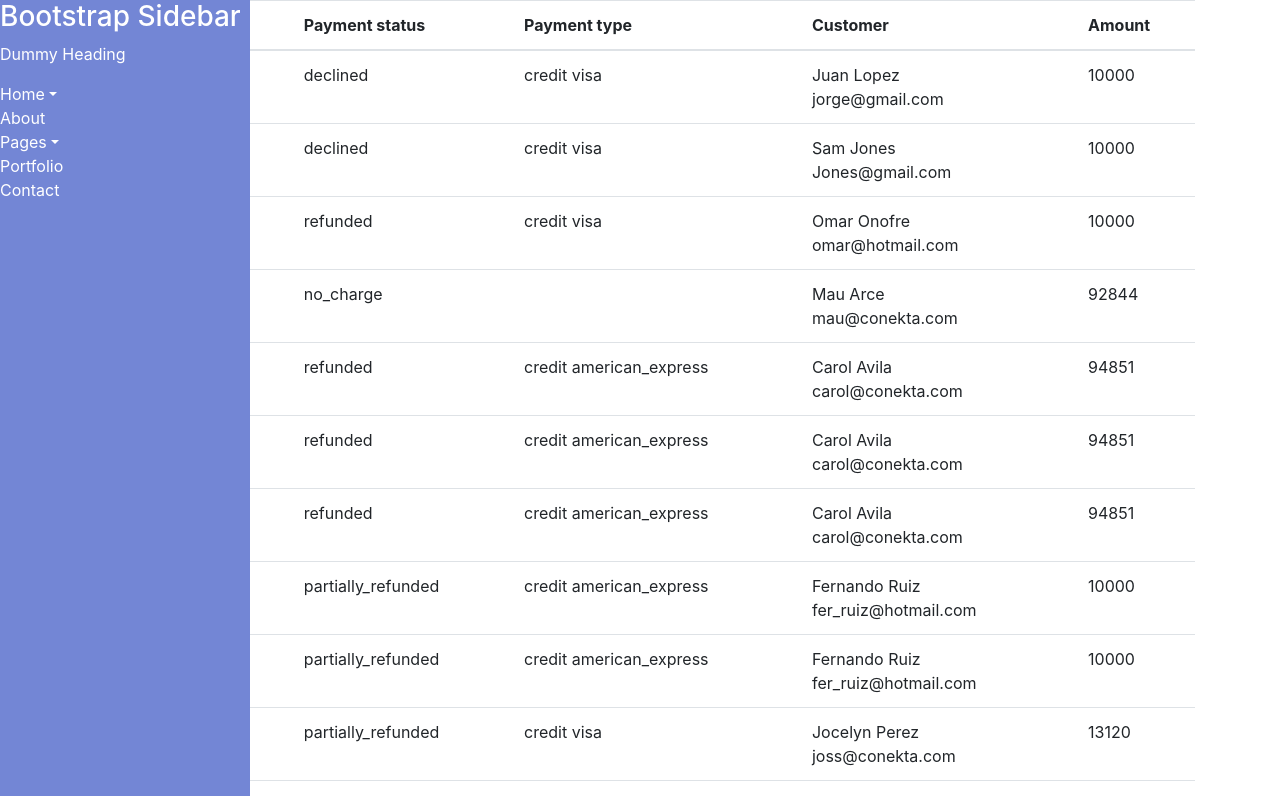
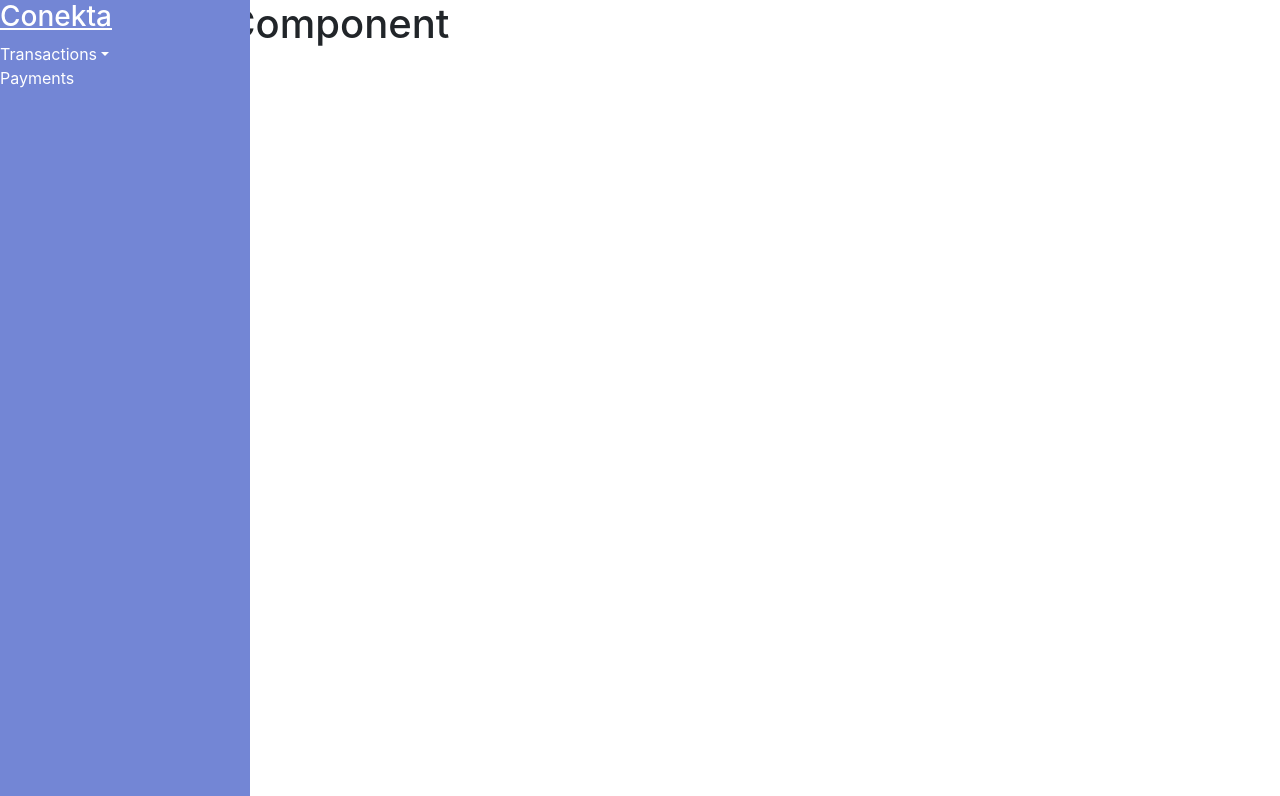
Before and after one commit to gyokebed/conekta, a React app: page /payment in a window 1280 px wide. Shown: the top 796 px of the page. Built offline with nearby package versions, Linux system fonts and the light colour scheme.

Commit message:
Routing payment details

```diff
--- a/src/App.js
+++ b/src/App.js
@@ -1,7 +1,8 @@
 import React, { Component } from "react";
-import { Route, Switch } from "react-router-dom";
+import { Route, Switch, Link } from "react-router-dom";
 
 import Payments from "./components/payments/payments.component.jsx";
+import Details from "./components/details/details.component.jsx";
 
 class App extends Component {
   render() {
@@ -10,67 +11,31 @@ class App extends Component {
         <div className="wrapper">
           {/* sidebar */}
           <nav id="sidebar">
-            <div class="sidebar-header">
-              <h3>Bootstrap Sidebar</h3>
+            <div className="sidebar-header">
+              <h3>
+                <Link to="/">Conekta</Link>
+              </h3>
             </div>
 
-            <ul class="list-unstyled components">
-              <p>Dummy Heading</p>
-              <li class="active">
+            <ul className="list-unstyled components">
+              <li className="active">
                 <a
                   href="#homeSubmenu"
                   data-toggle="collapse"
                   aria-expanded="false"
-                  class="dropdown-toggle"
+                  className="dropdown-toggle"
                 >
-                  Home
+                  Transactions
                 </a>
-                <ul class="collapse list-unstyled" id="homeSubmenu">
-                  <li>
-                    <a href="#">Home 1</a>
-                  </li>
-                  <li>
-                    <a href="#">Home 2</a>
-                  </li>
-                  <li>
-                    <a href="#">Home 3</a>
-                  </li>
-                </ul>
               </li>
               <li>
-                <a href="#">About</a>
-              </li>
-              <li>
-                <a
-                  href="#pageSubmenu"
-                  data-toggle="collapse"
-                  aria-expanded="false"
-                  class="dropdown-toggle"
-                >
-                  Pages
-                </a>
-                <ul class="collapse list-unstyled" id="pageSubmenu">
-                  <li>
-                    <a href="#">Page 1</a>
-                  </li>
-                  <li>
-                    <a href="#">Page 2</a>
-                  </li>
-                  <li>
-                    <a href="#">Page 3</a>
-                  </li>
-                </ul>
-              </li>
-              <li>
-                <a href="#">Portfolio</a>
-              </li>
-              <li>
-                <a href="#">Contact</a>
+                <a href="#">Payments</a>
               </li>
             </ul>
           </nav>
           <main className="container">
             <Switch>
+              <Route path="/payment" component={Details} />
               <Route path="/" component={Payments} />
             </Switch>
           </main>
--- a/src/components/payments/common/table-body.component.jsx
+++ b/src/components/common/table-body.component.jsx
@@ -17,7 +17,7 @@ const TableBody = ({ data }) => {
               <br></br>
               {payment.customer.email}
             </td>
-            <td>{payment.amount}</td>
+            <td>${payment.amount}</td>
           </tr>
         );
       })}
--- /dev/null
+++ b/src/components/details/details.component.jsx
@@ -0,0 +1,25 @@
+import React, { Component } from "react";
+import { records } from "../../services/fakePaymentsService";
+// import PaymentsTable from "./payments-table.component.jsx";
+
+class Details extends Component {
+  constructor(props) {
+    super(props);
+    this.state = {
+      payments: []
+    };
+  }
+
+  componentDidMount() {
+    const payments = records.data.payments;
+    this.setState({ payments });
+  }
+
+  render() {
+    const { payments } = this.state;
+
+    return <h1>Details Component</h1>;
+  }
+}
+
+export default Details;
--- a/src/components/payments/payments-table.component.jsx
+++ b/src/components/payments/payments-table.component.jsx
@@ -1,5 +1,5 @@
 import React from "react";
-import Table from "./common/table.jsx";
+import Table from "../common/table.jsx";
 
 const PaymentsTable = ({ data: payments }) => {
   return <Table data={payments} />;
--- a/webpack.config.js
+++ b/webpack.config.js
@@ -39,5 +39,8 @@ module.exports = {
       template: "./src/index.html",
       filename: "./index.html"
     })
-  ]
+  ],
+  devServer: {
+    historyApiFallback: true
+  }
 };
```
Also changed, not shown: src/index.html (+8 -6 lines), src/components/common/table-header.component.jsx (renamed from src/components/payments/common/table-header.component.jsx), src/components/common/table.jsx (renamed from src/components/payments/common/table.jsx).
